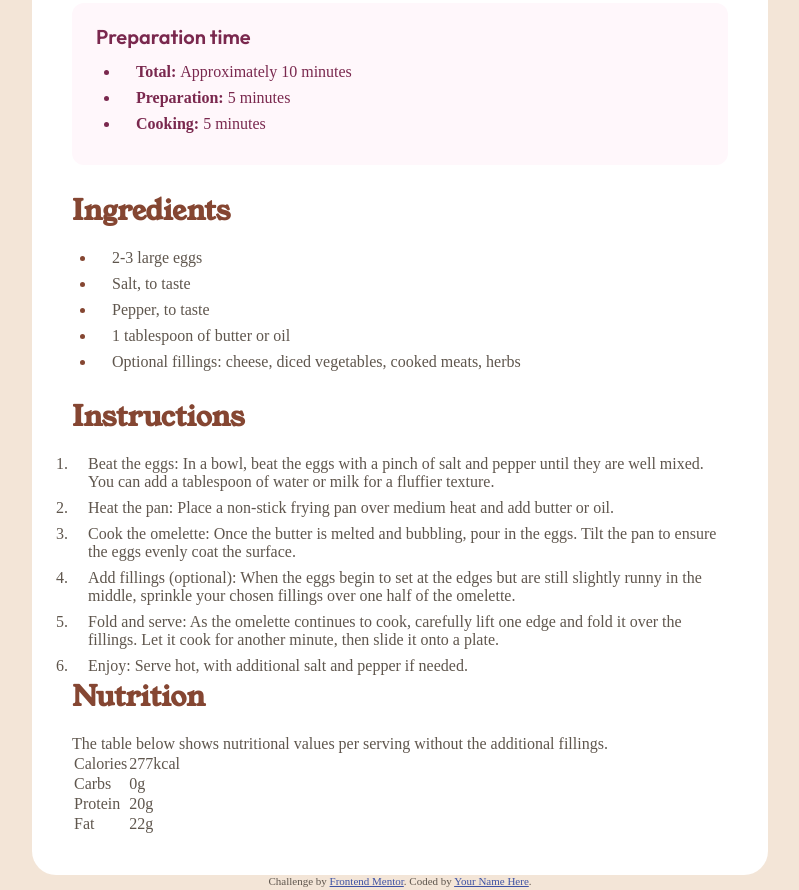
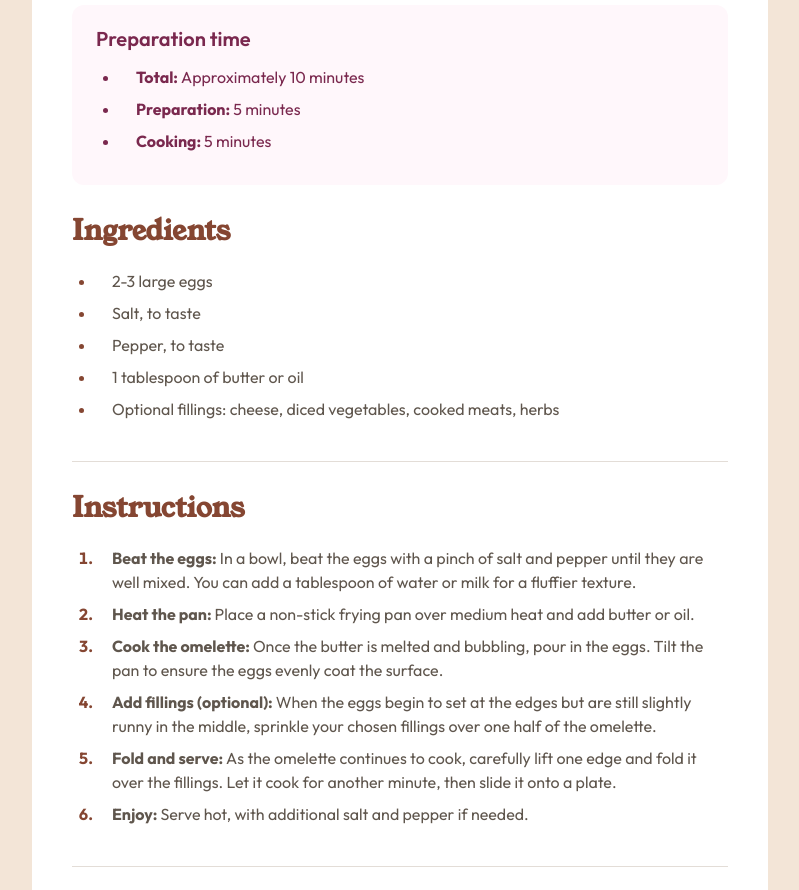
Before and after one commit to EmLopezDev/Recipe-Page, a plain HTML site: page index.html in a window 1280 px wide. Shown: the part 651-1541 px from the top of the page, without its empty margins (240-1039 px from the left). Drawn offline with Linux system fonts and the light colour scheme.

Commit message:
updated instructions section and cleaned up duplicated CSS declaration blocks

```diff
--- a/index.html
+++ b/index.html
@@ -21,10 +21,10 @@
         <title>Frontend Mentor | Recipe page</title>
     </head>
     <body>
-        <main>
+        <main class="text-preset-4">
             <img src="./assets/images/image-omelette.jpeg" alt="" />
             <h1 class="text-preset-1">Simple Omelette Recipe</h1>
-            <p class="recipe_description text-preset-4">
+            <p class="recipe_description">
                 An easy and quick dish, perfect for any meal. This classic
                 omelette combines beaten eggs cooked to perfection, optionally
                 filled with your choice of cheese, vegetables, or meats.
@@ -59,37 +59,38 @@
             </section>
             <section class="instructions">
                 <h2 class="text-preset-2">Instructions</h2>
-                <ol>
+                <ol class="instructions_list">
                     <li>
-                        <span>Beat the eggs: </span>In a bowl, beat the eggs
-                        with a pinch of salt and pepper until they are well
-                        mixed. You can add a tablespoon of water or milk for a
-                        fluffier texture.
+                        <span class="text-bold">Beat the eggs: </span>In a bowl,
+                        beat the eggs with a pinch of salt and pepper until they
+                        are well mixed. You can add a tablespoon of water or
+                        milk for a fluffier texture.
                     </li>
                     <li>
-                        <span>Heat the pan: </span>Place a non-stick frying pan
-                        over medium heat and add butter or oil.
+                        <span class="text-bold">Heat the pan: </span>Place a
+                        non-stick frying pan over medium heat and add butter or
+                        oil.
                     </li>
                     <li>
-                        <span>Cook the omelette: </span>Once the butter is
-                        melted and bubbling, pour in the eggs. Tilt the pan to
-                        ensure the eggs evenly coat the surface.
+                        <span class="text-bold">Cook the omelette: </span>Once
+                        the butter is melted and bubbling, pour in the eggs.
+                        Tilt the pan to ensure the eggs evenly coat the surface.
                     </li>
                     <li>
-                        <span>Add fillings (optional): </span>When the eggs
-                        begin to set at the edges but are still slightly runny
-                        in the middle, sprinkle your chosen fillings over one
-                        half of the omelette.
+                        <span class="text-bold">Add fillings (optional): </span
+                        >When the eggs begin to set at the edges but are still
+                        slightly runny in the middle, sprinkle your chosen
+                        fillings over one half of the omelette.
                     </li>
                     <li>
-                        <span>Fold and serve: </span>As the omelette continues
-                        to cook, carefully lift one edge and fold it over the
-                        fillings. Let it cook for another minute, then slide it
-                        onto a plate.
+                        <span class="text-bold">Fold and serve: </span>As the
+                        omelette continues to cook, carefully lift one edge and
+                        fold it over the fillings. Let it cook for another
+                        minute, then slide it onto a plate.
                     </li>
                     <li>
-                        <span>Enjoy: </span>Serve hot, with additional salt and
-                        pepper if needed.
+                        <span class="text-bold">Enjoy: </span>Serve hot, with
+                        additional salt and pepper if needed.
                     </li>
                 </ol>
             </section>
--- a/styles.css
+++ b/styles.css
@@ -54,9 +54,19 @@ h2 {
     color: var(--Brown-800);
 }
 
+ul,
+ol {
+    margin-left: 1em;
+    padding-left: 0.5em;
+}
+
 li {
     padding-left: 1em;
     margin-bottom: 0.5em;
+}
+
+hr {
+    color: var(--Stone-150);
 }
 
 .recipe_description {
@@ -77,8 +87,6 @@ li {
 }
 
 .preparation_list {
-    margin-left: 1em;
-    padding-left: 0.5em;
     color: var(--Rose-800);
 }
 
@@ -87,24 +95,33 @@ ul.preparation_list li::marker {
 }
 
 .ingredients {
+    padding-bottom: 2rem;
     margin-bottom: 2rem;
-}
-
-.ingredients_list {
-    margin-left: 1em;
-    padding-left: 0.5em;
+    border-bottom: 1px solid var(--Stone-150);
 }
 
 ul.ingredients_list li::marker {
     color: var(--Brown-800);
 }
 
+.instructions {
+    padding-bottom: 2rem;
+    margin-bottom: 2rem;
+    border-bottom: 1px solid var(--Stone-150);
+}
+
+ol.instructions_list li::marker {
+    color: var(--Brown-800);
+    font-weight: bold;
+}
+
 .attribution {
-    font-size: 11px;
+    font-size: 1rem;
     text-align: center;
+    margin-top: 1rem;
 }
 .attribution a {
-    color: hsl(228, 45%, 44%);
+    color: var(--Rose-800);
 }
 
 /* Utility classes for font */
```
